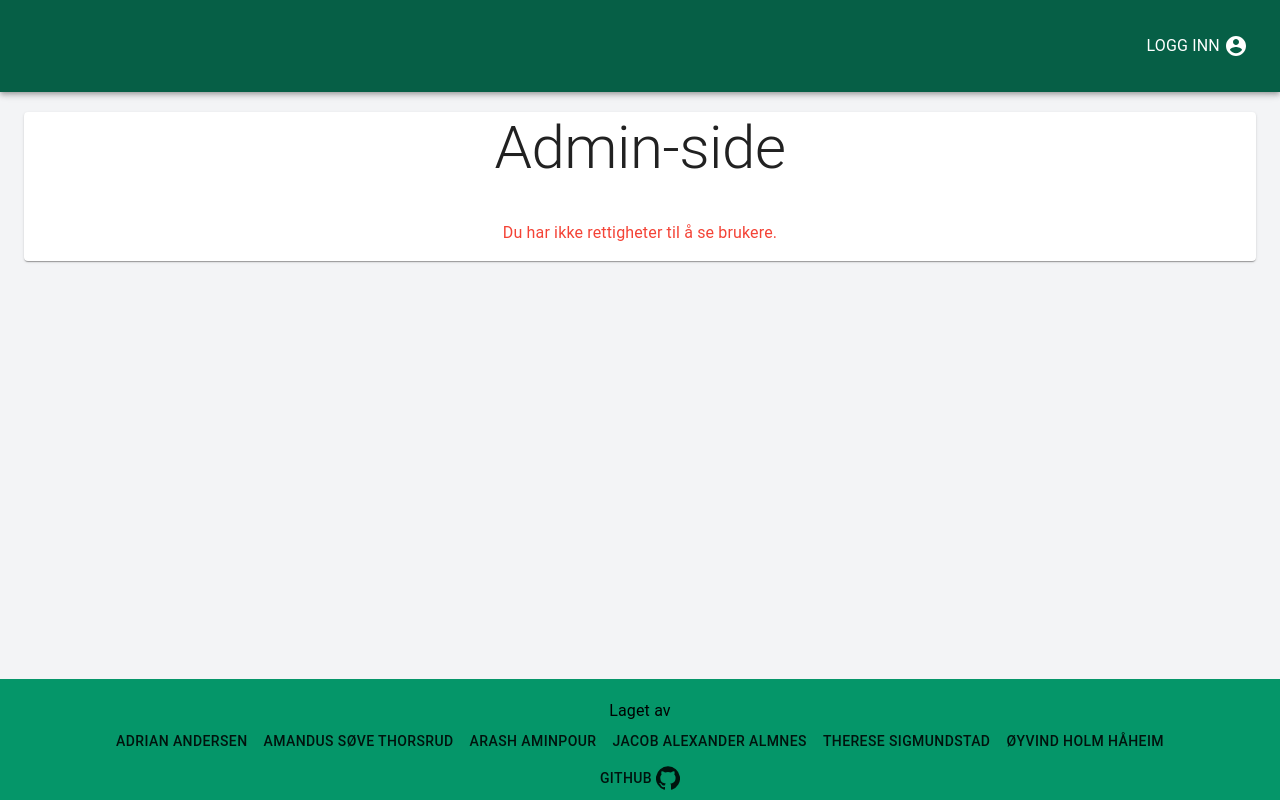
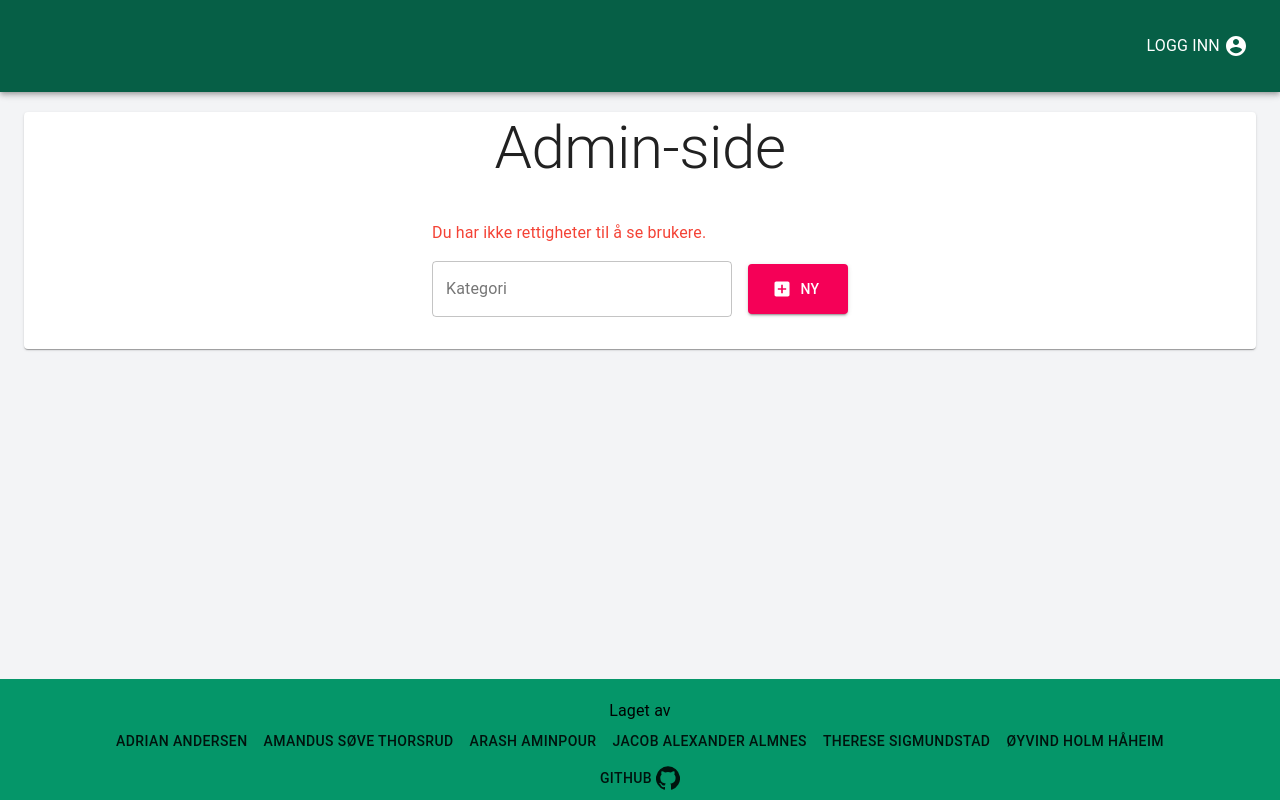
Before and after one commit to AdrianAndersen/sellpoint-webapp, a Next.js app: page /admin in a window 1280 px wide. Built offline with nearby package versions, Linux system fonts and the light colour scheme; no server answers; the database is empty.

Commit message:
Create add listing functionality for admin user.

```diff
--- /dev/null
+++ b/components/CreateNewCategory.tsx
@@ -0,0 +1,53 @@
+import { useState } from "react";
+import { Button, createStyles, makeStyles, TextField } from "@material-ui/core";
+import { useGlobalState } from "./GlobalStateProvider";
+import { AddBox } from "@material-ui/icons";
+
+const useStyles = makeStyles((theme) =>
+  createStyles({
+    root: {
+      marginRight: theme.spacing(2),
+      marginTop: 0,
+      marginBottom: 0,
+    },
+  })
+);
+
+const CreateNewCategory = () => {
+  const [category, setCategory] = useState("");
+  const { dispatch } = useGlobalState();
+  const classes = useStyles();
+
+  return (
+    <div className="w-full my-4 flex flex-row items-center">
+      <TextField
+        className={classes.root}
+        label="Kategori"
+        variant="outlined"
+        margin="normal"
+        value={category}
+        style={{ width: 300 }}
+        onChange={(evt) => setCategory(evt.target.value)}
+      />
+      <Button
+        variant="contained"
+        color="secondary"
+        style={{ height: 50, width: 100 }}
+        startIcon={<AddBox />}
+        onClick={(e) => {
+          e.preventDefault();
+          if (category !== "") {
+            dispatch({
+              type: "ADD_CATEGORY",
+              payload: category,
+            });
+            setCategory("");
+          }
+        }}
+      >
+        NY
+      </Button>
+    </div>
+  );
+};
+export default CreateNewCategory;
--- a/components/ListingOverview.tsx
+++ b/components/ListingOverview.tsx
@@ -1,6 +1,7 @@
 import {
   Avatar,
   Button,
+  IconButton,
   Card,
   CardActions,
   CardContent,
@@ -10,6 +11,7 @@ import {
   makeStyles,
   Typography,
 } from "@material-ui/core";
+import { Edit, Delete } from "@material-ui/icons";
 import Link from "next/link";
 import { useReducer } from "react";
 import { useGlobalState } from "./GlobalStateProvider";
@@ -87,9 +89,11 @@ const ListingOverview = ({ categories }: { categories: Category[] }) => {
                 {currentUser && currentUser.role === "admin" && (
                   <>
                     <Link href={"/edit-listing/" + listing.id}>
-                      <Button color="secondary">Endre</Button>
+                      <IconButton color="secondary">
+                        <Edit />
+                      </IconButton>
                     </Link>
-                    <Button
+                    <IconButton
                       color="secondary"
                       onClick={async () => {
                         let response;
@@ -111,8 +115,8 @@ const ListingOverview = ({ categories }: { categories: Category[] }) => {
                         forceUpdate();
                       }}
                     >
-                      Slett
-                    </Button>
+                      <Delete />
+                    </IconButton>
                   </>
                 )}
               </CardActions>
--- a/components/UserManager/UserManager.tsx
+++ b/components/UserManager/UserManager.tsx
@@ -1,5 +1,6 @@
 import { Button, TextField, Typography } from "@material-ui/core";
 import { Autocomplete } from "@material-ui/lab";
+import { Delete } from "@material-ui/icons";
 import { useState } from "react";
 import { useGlobalState } from "../GlobalStateProvider";
 import { User } from "../Types";
@@ -21,7 +22,7 @@ const UserManager = () => {
   }
 
   return (
-    <div className="w-full flex flex-row">
+    <div className="w-full flex flex-row items-center">
       <Autocomplete
         className="mr-4"
         value={selectedUser}
@@ -45,6 +46,8 @@ const UserManager = () => {
         data-cy="deleteUserBtn"
         variant="contained"
         color="secondary"
+        style={{ height: 50, width: 100 }}
+        startIcon={<Delete />}
         onClick={async (e) => {
           e.preventDefault();
           if (selectedUser) {
@@ -106,7 +109,7 @@ const UserManager = () => {
           }
         }}
       >
-        Delete
+        Slett
       </Button>
     </div>
   );
--- a/pages/admin.tsx
+++ b/pages/admin.tsx
@@ -1,5 +1,6 @@
 import { Card, Typography } from "@material-ui/core";
 import Head from "next/head";
+import CreateNewCategory from "../components/CreateNewCategory";
 import UserManager from "../components/UserManager/UserManager";
 
 const AdminPage = () => {
@@ -14,6 +15,7 @@ const AdminPage = () => {
         </Typography>
         <div className="p-4">
           <UserManager />
+          <CreateNewCategory />
         </div>
       </Card>
     </>
```
